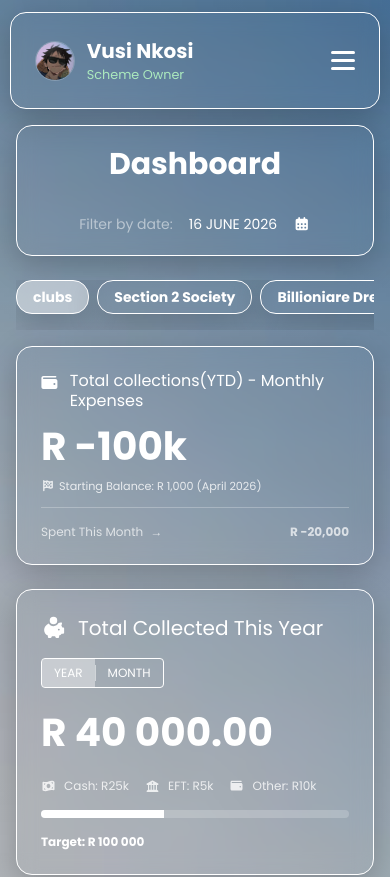
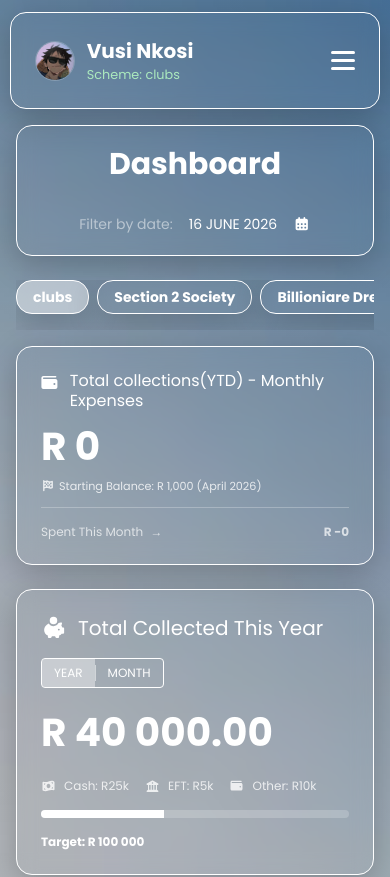
Before and after one commit to Siya-gift/SchemeManager, a React (Vite) app: page / in a window 390 px wide. Shown: the top 877 px of the page. Built offline with nearby package versions, Linux system fonts and the light colour scheme.

Commit message:
fix: integrate scheme selection into Dashboard, Expenses, MobileNav, and SideBar components

```diff
--- a/src/App.jsx
+++ b/src/App.jsx
@@ -89,7 +89,8 @@ function App() {
       category: "Refunds / Credits Only",
       description: "Tent",
       amount: 32500,
-      type: "Refund / Credit (Inflow)"
+      type: "Refund / Credit (Inflow)",
+      schemeName: "Section 2 Society"
     },
     {
       id: 2,
@@ -98,7 +99,8 @@ function App() {
       category: "Other",
       description: "Tent",
       amount: 1000,
-      type: "Expense (Outflow)"
+      type: "Expense (Outflow)",
+      schemeName: "Section 2 Society"
     },
     {
       id: 3,
@@ -107,7 +109,8 @@ function App() {
       category: "Sound System & Choir",
       description: "Sound System",
       amount: 500,
-      type: "Expense (Outflow)"
+      type: "Expense (Outflow)",
+      schemeName: "Section 2 Society"
     },
     {
       id: 4,
@@ -116,23 +119,26 @@ function App() {
       category: "Livestock / Slaughter",
       description: "2 Cows",
       amount: 20000,
-      type: "Expense (Outflow)"
+      type: "Expense (Outflow)",
+      schemeName: "Section 2 Society"
     },
   ]
   const [schemes, setSchemes] = useState(() => allSchemes);
   const [newExpenses, setExpenses] = useState(() => expenses);
+  // Initialize with the first scheme's name or an empty string if no schemes exist
+  const [selectedSchemeName, setSelectedSchemeName] = useState(schemes[0]?.scheme || "");
 
   const filteredExpenses = newExpenses.filter((expense) => {
     const monthQuery = selectedMonth.toLowerCase().trim();
     const catQuery = selectedCat.toLowerCase().trim();
+    const schemeNameQuery = selectedSchemeName;
+
     const matchesMonth = monthQuery === "all expenses (year)" || expense.month.toLowerCase().includes(monthQuery);
     const matchesCategory = catQuery === "all categories" || expense.category.toLowerCase().includes(catQuery);
+    const matchesSchemeName = expense.schemeName === schemeNameQuery;
 
-    return matchesMonth && matchesCategory;
+    return matchesMonth && matchesCategory && matchesSchemeName;
   });
-
-  // Initialize with the first scheme's name or an empty string if no schemes exist
-  const [selectedSchemeName, setSelectedSchemeName] = useState(schemes[0]?.scheme || "");
 
 
   const schemeSelected = (idx, schemeName) => {
@@ -142,91 +148,123 @@ function App() {
 
   //OKRs
   const [payments, setPayments] = useState(filteredExpenses);
-  const { totalSpentThisMonth, totalTransactionsThisMonth, totalSpentThisYear, totalTransactionsThisYear, topCategory, topCategoryAmount, topCategoryPercentage, totalSpentForRefundsAndCredits, totalTransactionsForRefundsAndCredits } = useMemo(() => {
+  const {
+    totalSpentThisMonth,
+    totalTransactionsThisMonth,
+    totalSpentThisYear,
+    totalTransactionsThisYear,
+    topCategory,
+    topCategoryAmount,
+    topCategoryPercentage,
+    totalSpentForRefundsAndCredits,
+    totalTransactionsForRefundsAndCredits,
+  } = useMemo(() => {
     const now = new Date();
     const currentYear = now.getFullYear();
     const currentMonth = now.getMonth();
 
-    const thisMonthPayments = payments.filter((payment) => {
-      const paymentDate = new Date(payment.date);
+    // Helper function to safely convert amounts to numbers (prevents string concatenation bugs like "10" + "20" = "1020")
+    // Assuming your object has an 'amount' property. If it's named something else, change 'payment.amount' below.
+    const getAmount = (val) => {
+      const num = parseFloat(val);
+      return isNaN(num) ? 0 : num;
+    };
+
+    // --- 1. SEPARATE REFUNDS/CREDITS VS REGULAR EXPENSES ---
+    const refundPayments = filteredExpenses.filter((payment) => {
       const type = payment.type ? payment.type.trim().toLowerCase() : "";
-      return (
-        paymentDate.getFullYear() === currentYear &&
-        paymentDate.getMonth() === currentMonth &&
-        type !== "refund / credit (inflow)"
-      );
-    });
-    const thisYearPayments = payments.filter((payment) => {
-      const paymentDate = new Date(payment.date);
-      const type = payment.type ? payment.type.trim().toLowerCase() : "";
-      return (
-        paymentDate.getFullYear() === currentYear &&
-        type !== "refund / credit (inflow)"
-      );
+      return type === "refund / credit (inflow)";
     });
 
-    // Count the occurrences of each category
-    const counts = payments.reduce((acc, payment) => {
+    const regularPayments = filteredExpenses.filter((payment) => {
       const type = payment.type ? payment.type.trim().toLowerCase() : "";
+      return type !== "refund / credit (inflow)";
+    });
+
+    // --- 2. CALCULATE REFUNDS/CREDITS ---
+    const totalTransactionsForRefundsAndCredits = refundPayments.length;
+    const totalSpentForRefundsAndCredits = refundPayments.reduce(
+      (sum, payment) => sum + getAmount(payment.amount),
+      0
+    );
+
+    // --- 3. CALCULATE MONTH & YEAR TOTALS (Using regularPayments) ---
+    const thisMonthPayments = regularPayments.filter((payment) => {
+      const paymentDate = new Date(payment.date);
+      return paymentDate.getFullYear() === currentYear && paymentDate.getMonth() === currentMonth;
+    });
+
+    const totalTransactionsThisMonth = thisMonthPayments.length;
+    const totalSpentThisMonth = thisMonthPayments.reduce(
+      (sum, payment) => sum + getAmount(payment.amount),
+      0
+    );
+
+    const thisYearPayments = regularPayments.filter((payment) => {
+      const paymentDate = new Date(payment.date);
+      return paymentDate.getFullYear() === currentYear;
+    });
+
+    const totalTransactionsThisYear = thisYearPayments.length;
+    const totalSpentThisYear = thisYearPayments.reduce(
+      (sum, payment) => sum + getAmount(payment.amount),
+      0
+    );
+
+    // --- 4. CALCULATE TOP CATEGORY (Occurrences, Amounts, and Percentages) ---
+    // We group both 'count' and 'amount' into a single object per category
+    const categoryStats = regularPayments.reduce((acc, payment) => {
       const category = payment.category ? payment.category.trim() : "Unknown";
+      const amount = getAmount(payment.amount);
 
-      if (type === "refund / credit (inflow)") {
-        return acc;
+      if (!acc[category]) {
+        acc[category] = { count: 0, amount: 0 };
       }
 
-      acc[category] = (acc[category] || 0) + 1;
+      acc[category].count += 1;
+      acc[category].amount += amount;
 
       return acc;
     }, {});
 
+    // Set safe defaults in case there is no data
+    let topCategory = "No Data";
+    let topCategoryAmount = 0;
+    let topCategoryPercentage = 0;
 
-    const totalAmountMonth = thisMonthPayments.reduce((sum, payment) => sum + payment.amount, 0);
-    const totalAmountYear = thisYearPayments.reduce((sum, payment) => sum + payment.amount, 0);
-    const totalCountMonth = thisMonthPayments.length;
-    const totalCountYear = thisYearPayments.length;
-    const topCat = Object.keys(counts).reduce((a, b) => counts[a] > counts[b] ? a : b); // Find the category key with the highest count
+    const categories = Object.keys(categoryStats);
 
+    // The safeguard we discussed: only run reduce if categories exist!
+    if (categories.length > 0) {
+      // Find the top category based on occurrences (count)
+      topCategory = categories.reduce((a, b) =>
+        categoryStats[a].count > categoryStats[b].count ? a : b
+      );
 
-    let topCatAmount = 0;
-    let grandTotal = 0;
+      topCategoryAmount = categoryStats[topCategory].amount;
 
-    payments.forEach((payment) => {
-      grandTotal += payment.amount;
-      if (payment.category === topCat) {
-        topCatAmount += payment.amount;
+      // Calculate total spent across all regular payments to find the percentage
+      const totalRegularSpent = regularPayments.reduce((sum, payment) => sum + getAmount(payment.amount), 0);
+
+      if (totalRegularSpent > 0) {
+        // Calculate percentage and round to 2 decimal places
+        topCategoryPercentage = Number(((topCategoryAmount / totalRegularSpent) * 100).toFixed(2));
       }
-    });
+    }
 
-    const topCatPercentage = ((topCatAmount / grandTotal) * 100).toFixed(2);
-
-    const refundsAndCreditsData = payments.reduce((acc, expense) => {
-      const query = expense.type ? expense.type.toLowerCase().trim() : "";
-
-      if (query === "refund / credit (inflow)") {
-        acc.totalSpent += (Number(expense.amount) || 0);
-        acc.count += 1;
-      }
-
-      return acc;
-    }, { totalSpent: 0, count: 0 });
-
-    const totSpentForRefundsAndCredits = refundsAndCreditsData.totalSpent;
-    const totTransactionsForRefundsAndCredits = refundsAndCreditsData.count;
-
-
-
+    // --- 5. RETURN ALL CALCULATED VALUES ---
     return {
-      totalSpentThisYear: totalAmountYear,
-      totalSpentThisMonth: totalAmountMonth,
-      totalTransactionsThisMonth: totalCountMonth,
-      totalTransactionsThisYear: totalCountYear,
-      topCategory: topCat,
-      topCategoryAmount: topCatAmount,
-      topCategoryPercentage: topCatPercentage,
-      totalSpentForRefundsAndCredits: totSpentForRefundsAndCredits,
-      totalTransactionsForRefundsAndCredits: totTransactionsForRefundsAndCredits
+      totalSpentThisMonth,
+      totalTransactionsThisMonth,
+      totalSpentThisYear,
+      totalTransactionsThisYear,
+      topCategory,
+      topCategoryAmount,
+      topCategoryPercentage,
+      totalSpentForRefundsAndCredits,
+      totalTransactionsForRefundsAndCredits,
     };
-  }, [payments]);
+  }, [filteredExpenses]);
 
   let activeTab = (idx) => {
     setToggleState(idx)
@@ -234,6 +272,20 @@ function App() {
   let toggleTabMobile = (idx) => {
     settoggleMobileState(idx)
   }
+
+  const financialData = filteredExpenses.reduce((acc, expense) => {
+    const type = expense.type ? expense.type.toLowerCase().trim() : "";
+    const amount = Number(expense.amount) || 0;
+
+    if (type === "refund / credit (inflow)") {
+      acc.moneyIn += amount;
+    } else {
+      acc.moneyOut += amount;
+    }
+
+    return acc;
+  }, { moneyIn: 0, moneyOut: 0 });
+  const netDifference = financialData.moneyIn - financialData.moneyOut;
 
   return (
     <>
@@ -259,14 +311,14 @@ function App() {
 
 
 
-      <MobileNav isOpen={isOpen} toggleMenu={toggleMenu} overlayer={overlayer} setOverlayer={setOverlayer} />
+      <MobileNav isOpen={isOpen} toggleMenu={toggleMenu} overlayer={overlayer} setOverlayer={setOverlayer} selectedSchemeName={selectedSchemeName} />
       <div className='flex overflow-hidden'>
-        <SideBar toggleState={toggleState} setToggleState={setToggleState} activeTab={activeTab} />
+        <SideBar toggleState={toggleState} setToggleState={setToggleState} activeTab={activeTab} selectedSchemeName={selectedSchemeName} />
         <Profile toggleState={toggleState} />
         <Dashboard toggleState={toggleState} toggleMobileState={toggleMobileState} overlayer={overlayer}
           openCalender={openCalender} formattedDate={formattedDate} schemes={schemes} setSchemes={setSchemes}
           schemeSelected={schemeSelected} schemeSelectedState={schemeSelectedState} setSchemeSelectedState={setSchemeSelectedState}
-          totalSpentThisMonth={totalSpentThisMonth} activeTab={activeTab} toggleTabMobile={toggleTabMobile}
+          totalSpentThisMonth={totalSpentThisMonth} activeTab={activeTab} toggleTabMobile={toggleTabMobile} financialData={financialData} netDifference={netDifference}
         />
         <Overlayer overlayer={overlayer} toggleMenu={toggleMenu} />
         <SchemeMembers toggleState={toggleState} toggleMobileState={toggleMobileState} openCalender={openCalender}
@@ -278,6 +330,7 @@ function App() {
           selectedCat={selectedCat} setSelectedCat={setSelectedCat} payments={payments} setPayments={setPayments} totalSpentThisMonth={totalSpentThisMonth}
           totalTransactionsThisMonth={totalTransactionsThisMonth} totalSpentThisYear={totalSpentThisYear} totalTransactionsThisYear={totalTransactionsThisYear} topCategory={topCategory}
           topCategoryAmount={topCategoryAmount} topCategoryPercentage={topCategoryPercentage} totalSpentForRefundsAndCredits={totalSpentForRefundsAndCredits} totalTransactionsForRefundsAndCredits={totalTransactionsForRefundsAndCredits}
+          selectedSchemeName={selectedSchemeName} financialData={financialData} netDifference={netDifference}
         />
         <Insights toggleState={toggleState} toggleMobileState={toggleMobileState} formattedDate={formattedDate} />
         <ActivityHistory toggleState={toggleState} toggleMobileState={toggleMobileState} formattedDate={formattedDate} />
--- a/src/components/Dashboard.jsx
+++ b/src/components/Dashboard.jsx
@@ -16,7 +16,9 @@ function Dashboard({
     totalSpentThisMonth,
     activeTab,
     openExpenseTab,
-    toggleTabMobile
+    toggleTabMobile,
+    financialData,
+    netDifference
 }) {
 
     const [isAddSchemeModal, setAddSchemeModal] = useState(false);
@@ -149,7 +151,7 @@ function Dashboard({
 
                     <div className='mt-4'>
                         <h1 className="text-[clamp(1.5rem,10vw,3rem)] font-bold leading-none whitespace-nowrap">
-                            R -{formatShorthand(100000)}
+                            R {financialData.moneyIn > financialData.moneyOut ? '+' : ''}{formatShorthand(netDifference)}
                         </h1>
 
 
--- a/src/components/MobileNav.jsx
+++ b/src/components/MobileNav.jsx
@@ -3,7 +3,7 @@ import luffyImg from '../images/Luffy_profile_pic.jpg';
 import { gsap } from "gsap";
 import { useGSAP } from "@gsap/react";
 
-function MobileNav({ isOpen, toggleMenu, setOverlayer }) {
+function MobileNav({ isOpen, toggleMenu, setOverlayer, selectedSchemeName }) {
     const container = useRef();
 
     useGSAP(() => {
@@ -36,7 +36,7 @@ function MobileNav({ isOpen, toggleMenu, setOverlayer }) {
                     </div>
                     <div>
                         <h1 className='text-white text-xl font-bold'>Vusi Nkosi</h1>
-                        <small className='text-[#abe9be] block'>Scheme Owner</small>
+                        <small className='text-[#abe9be] block'>Scheme: {selectedSchemeName}</small>
                     </div>
                 </div>
 
--- a/src/components/SideBar.jsx
+++ b/src/components/SideBar.jsx
@@ -1,7 +1,7 @@
 import React, { useState } from 'react'
 import luffyImg from '../images/Luffy_profile_pic.jpg';
 
-function SideBar({ toggleState, setToggleState, activeTab }) {
+function SideBar({ toggleState, setToggleState, activeTab, selectedSchemeName }) {
 
     return (
         <div className='hidden md:block container w-auto m-5
@@ -15,7 +15,7 @@ function SideBar({ toggleState, setToggleState, activeTab }) {
                     <img src={luffyImg} className="h-full w-full object-cover" />
                 </div>
                 <h1 className='text-white text-3xl font-bold'>Vusi Nkosi</h1>
-                <small className='text-[#abe9be]'>Scheme Owner</small>
+                <small className='text-[#abe9be]'>Scheme : {selectedSchemeName}</small>
             </div>
             <div className='glass p-5 mt-5'>
                 <h3 className="text-white text-sm font-semibold mb-3 uppercase tracking-wider opacity-70">
```
Also changed, not shown: src/components/Expenses.jsx (+6 -14 lines).
